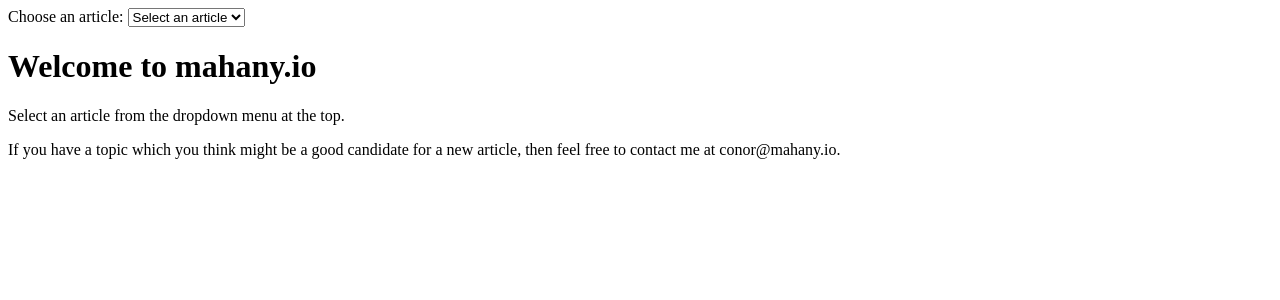
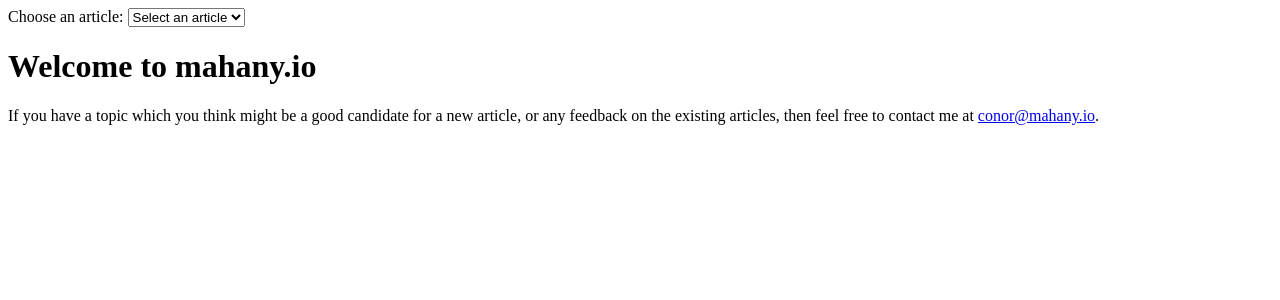
Before and after one commit to laundrevity/blog, a Flask app: page / in a window 1280 px wide. Shown: the top 300 px of the page. Run offline with Flask 3, Linux system fonts and the light colour scheme; some libraries are stand-ins or nearby versions.

Commit message:
added email link

```diff
--- a/templates/index.html
+++ b/templates/index.html
@@ -3,7 +3,6 @@
 {% block content %}
     <div class="content">
         <h1>Welcome to mahany.io</h1>
-        <p>Select an article from the dropdown menu at the top.</p>
-        <p>If you have a topic which you think might be a good candidate for a new article, then feel free to contact me at conor@mahany.io.</p>
+        <p>If you have a topic which you think might be a good candidate for a new article, or any feedback on the existing articles, then feel free to contact me at <a href="mailto:conor@mahany.io">conor@mahany.io</a>.</p>
     </div>
 {% endblock %}
```
